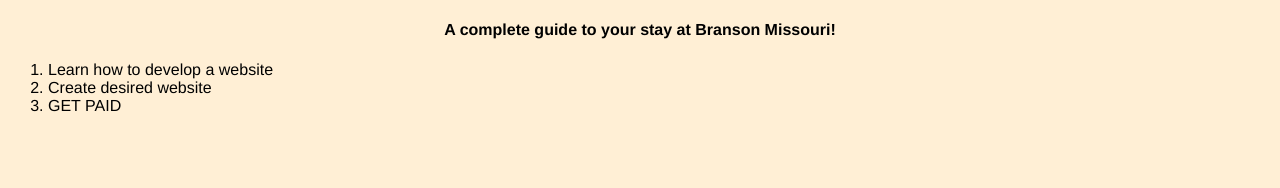
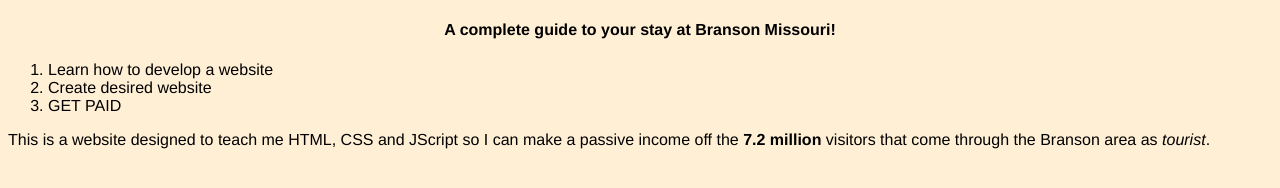
Before and after one commit to jonorengo/Branson101, a plain HTML site: page index.html in a window 1280 px wide. Drawn offline with Linux system fonts and the light colour scheme.

Commit message:
Modified testing commit

```diff
--- a/index.html
+++ b/index.html
@@ -4,7 +4,7 @@
   <link rel="stylesheet" href="style.css">
   <meta charset="UTF-8">
   <meta name="viewport" content="width=device-width, initial-scale=1.0">
-  <link rel="icon" type="image/png" href="/Users/jorengo/projects/branson101/101.png">
+  <link rel="icon" type="image/png" href="101.png">
   <title>Branson101</title>
 </head>
 <body>
@@ -14,5 +14,6 @@
     <li>Create desired website</li>
     <li>GET PAID</li>
   </ol>
+  <p>This is a website designed to teach me HTML, CSS and JScript so I can make a passive income off the <b>7.2 million</b> visitors that come through the Branson area as <i>tourist</i>.</p>
 </body>
 </html>
--- a/style.css
+++ b/style.css
@@ -8,3 +8,6 @@ body {
 ol {
   font-family: "Franklin Gothic Medium", "Arial Narrow", Arial, sans-serif;
 }
+p {
+  font-family: "Franklin Gothic Medium", "Arial Narrow", Arial, sans-serif;
+}
```
